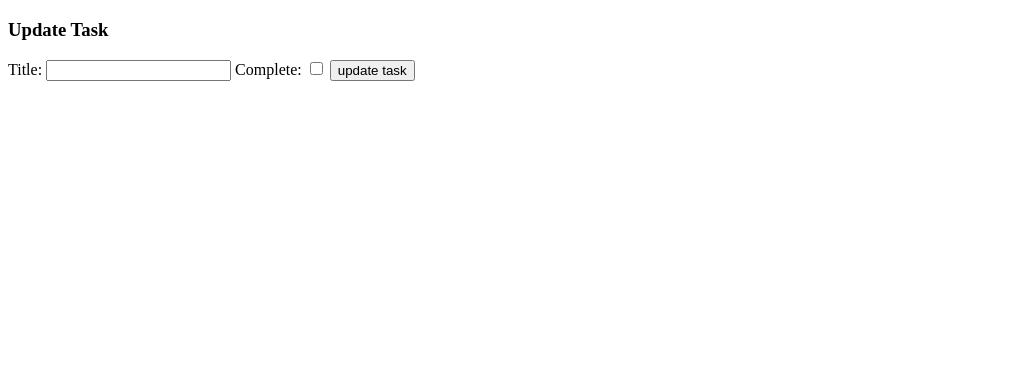
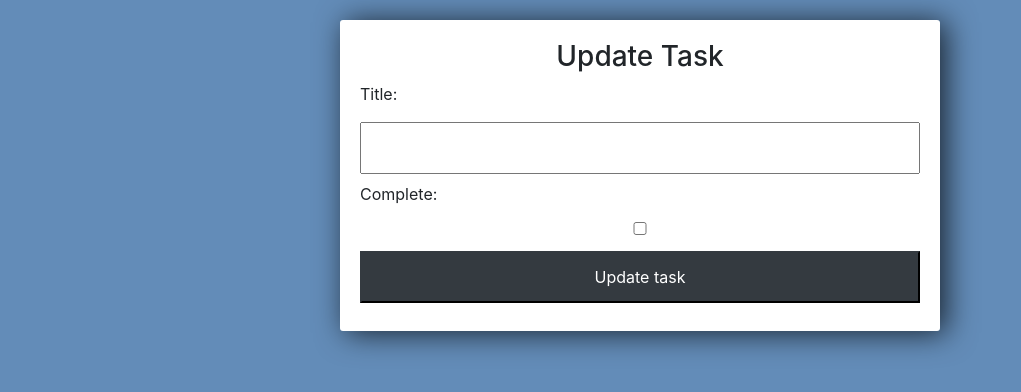
Before and after one commit to AndresSilverall/todoApp, a Django app: template Tasks/templates/tasks/update_tasks.html in a window 1280 px wide. Shown: the top 392 px of the page, without its empty margins (0-1021 px from the left). Run offline with Django 4.2, Linux system fonts and the light colour scheme; the template is opened without the code that fills it: values that come from a table or form of the project are taken from there, others are empty; some libraries are stand-ins or nearby versions.

Commit message:
interfaz grafica mejorada

```diff
--- a/Tasks/templates/tasks/update_tasks.html
+++ b/Tasks/templates/tasks/update_tasks.html
@@ -3,17 +3,66 @@
 <head>
     <meta charset="UTF-8">
     <meta name="viewport" content="width=device-width, initial-scale=1.0">
+    <link rel="stylesheet" href="https://stackpath.bootstrapcdn.com/bootstrap/4.3.1/css/bootstrap.min.css" integrity="sha384-ggOyR0iXCbMQv3Xipma34MD+dH/1fQ784/j6cY/iJTQUOhcWr7x9JvoRxT2MZw1T" crossorigin="anonymous">
     <title>Update Tasks</title>
 </head>
 <body>
-    <h3> Update Task</h3>
+    <style>
+
+        body{
+            background-color: #638CB8;
+        }
+
+        input{
+            width: 100%;
+            padding: 12px 20px;
+            margin: 8px 0;
+            box-sizing: border-box;
+        }
+
+        input::placeholder {
+          color: #d3d3d3;
+        }
+
+        .submit{
+            background-color: #6BA3E8;
+        }
+
+        .center-column{
+            width:600px;
+            margin: 20px auto;
+            padding:20px;
+            background-color: #fff;
+            border-radius: 3px;
+            box-shadow: 6px 2px 30px 0px rgba(0,0,0,0.75);
+        }
+
+        .item-row{
+            background-color: #906abd;
+            margin: 10px;
+            padding: 20px;
+            border-radius: 3px;
+            color: #fff;
+            font-size: 16px;
+            box-shadow: 0px -1px 10px -4px rgba(0,0,0,0.75);
+        }
+
+        .btn-danger{
+            background-color: #ffae19;
+            border-color: #e59400;
+        }
+
+</style>
+
+<div class="center-column">
+    <h3> <center> Update Task</center></h3>
 
     <form method="POST" action="">
         {% csrf_token %}
         {{form}}
 
-        <input type="submit" value="update task">
+        <input class="btn-dark" type="submit" value="Update task">
     </form>
-
+</div>
 </body>
 </html>
```
Also changed, not shown: Tasks/templates/tasks/delete_item.html (+52 -3 lines), Tasks/templates/tasks/list.html (+19 -3 lines), Tasks/views.py (+7 -2 lines).
